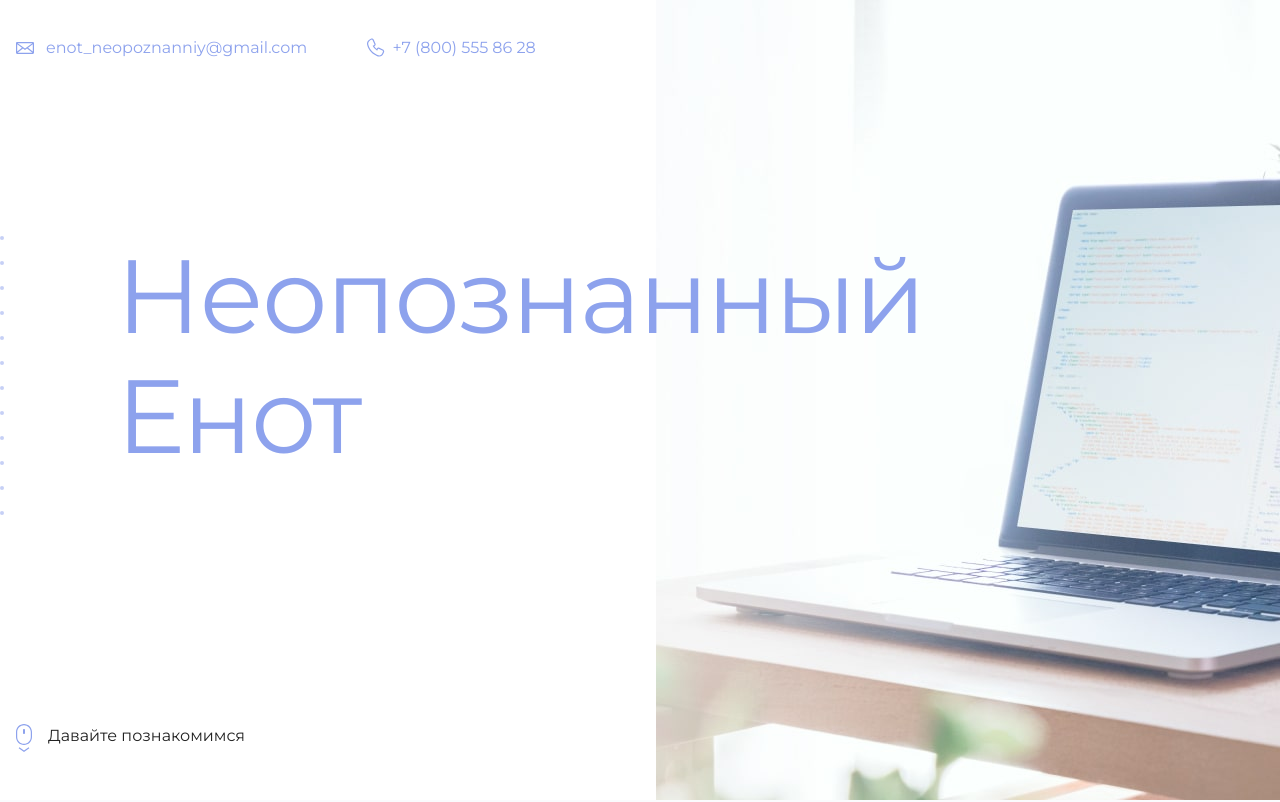
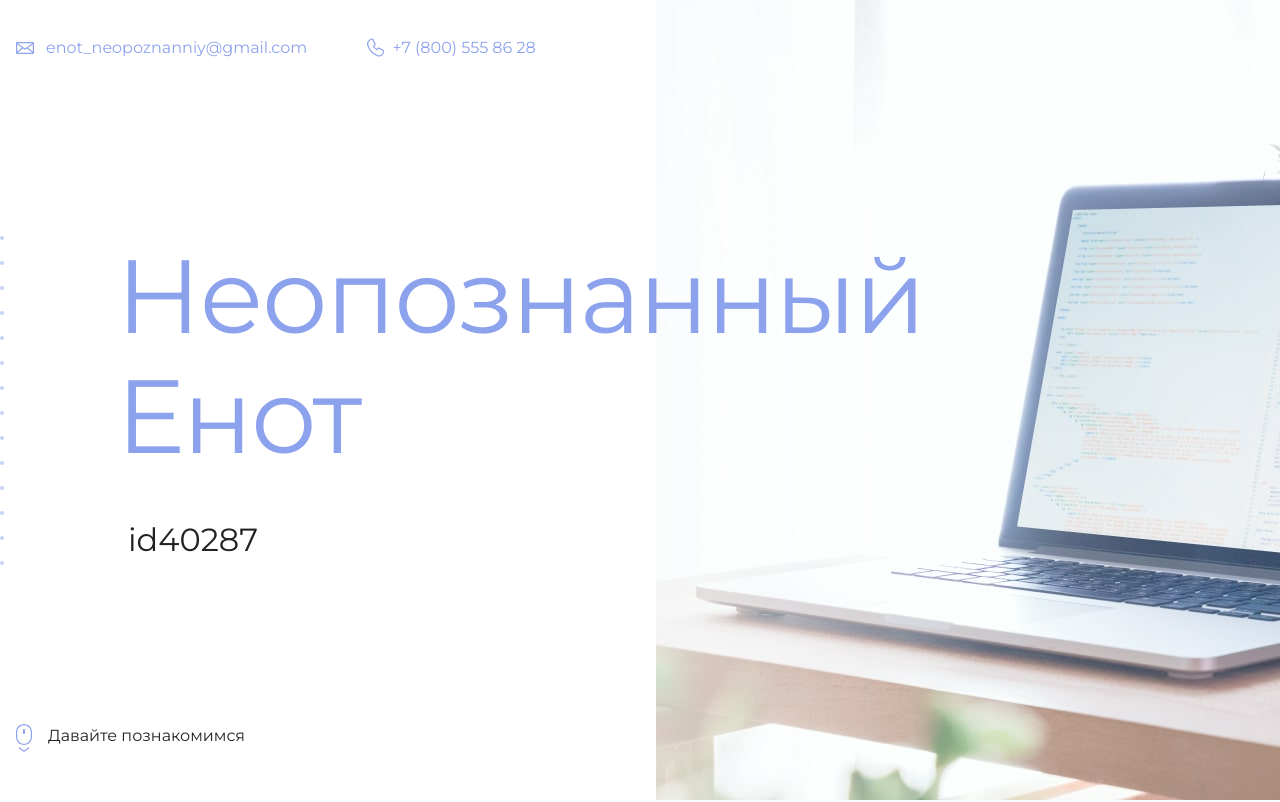
Before and after one commit to mancunian1878/githubpages-ex, a plain HTML site: page index.html in a window 1280 px wide. Shown: the top 802 px of the page. Drawn offline with Linux system fonts and the light colour scheme.

Commit message:
added id

```diff
--- a/index.html
+++ b/index.html
@@ -19,7 +19,7 @@
       <section class="hero-image">
         <div class="container">
           <h1 class="heading">Неопознанный Енот</h1>
-          <p><!-- Тут ваш id на сайте Академии --></p>
+          <p>id40287</p>
         </div>
       </section>
 
```
